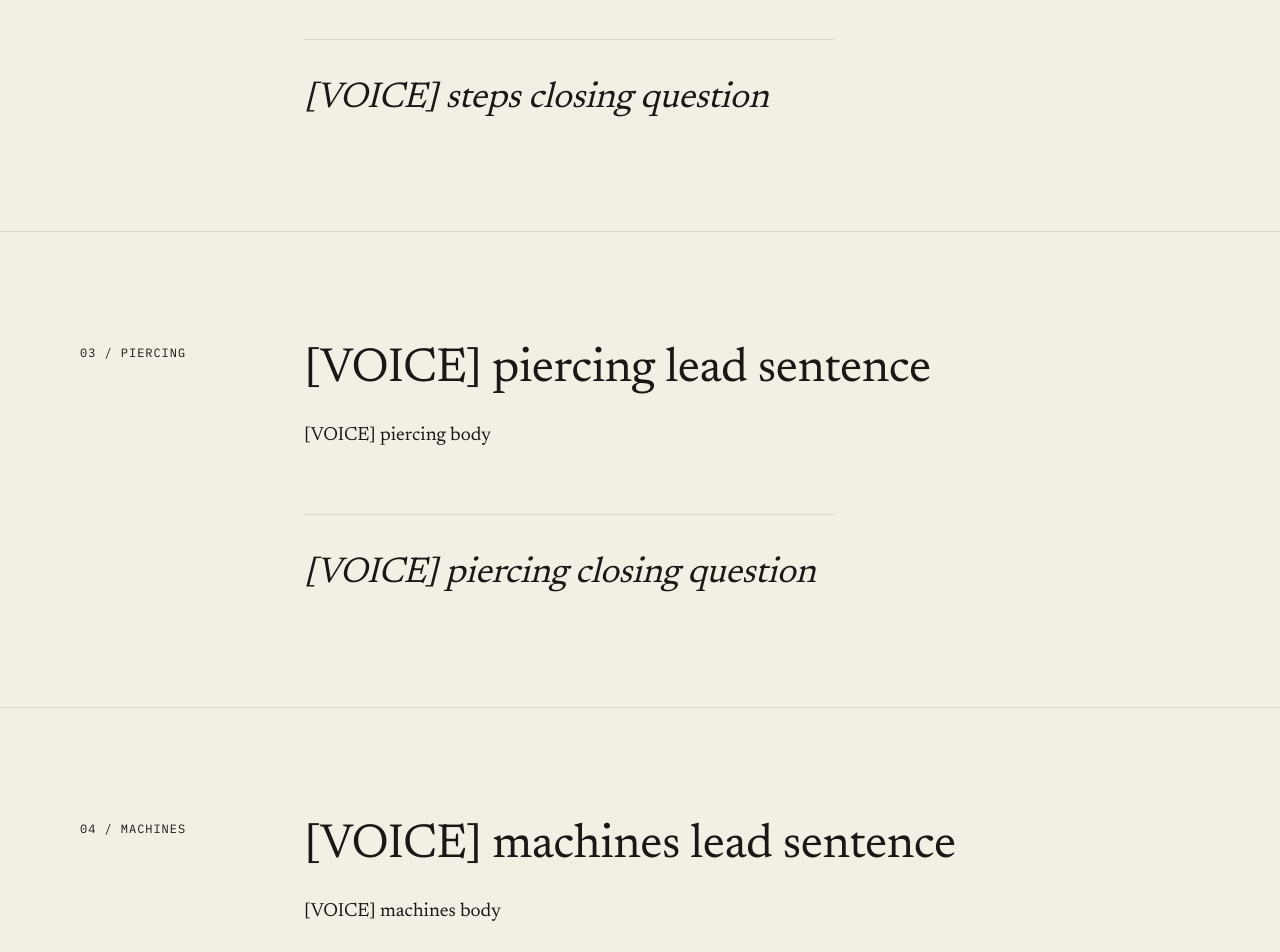
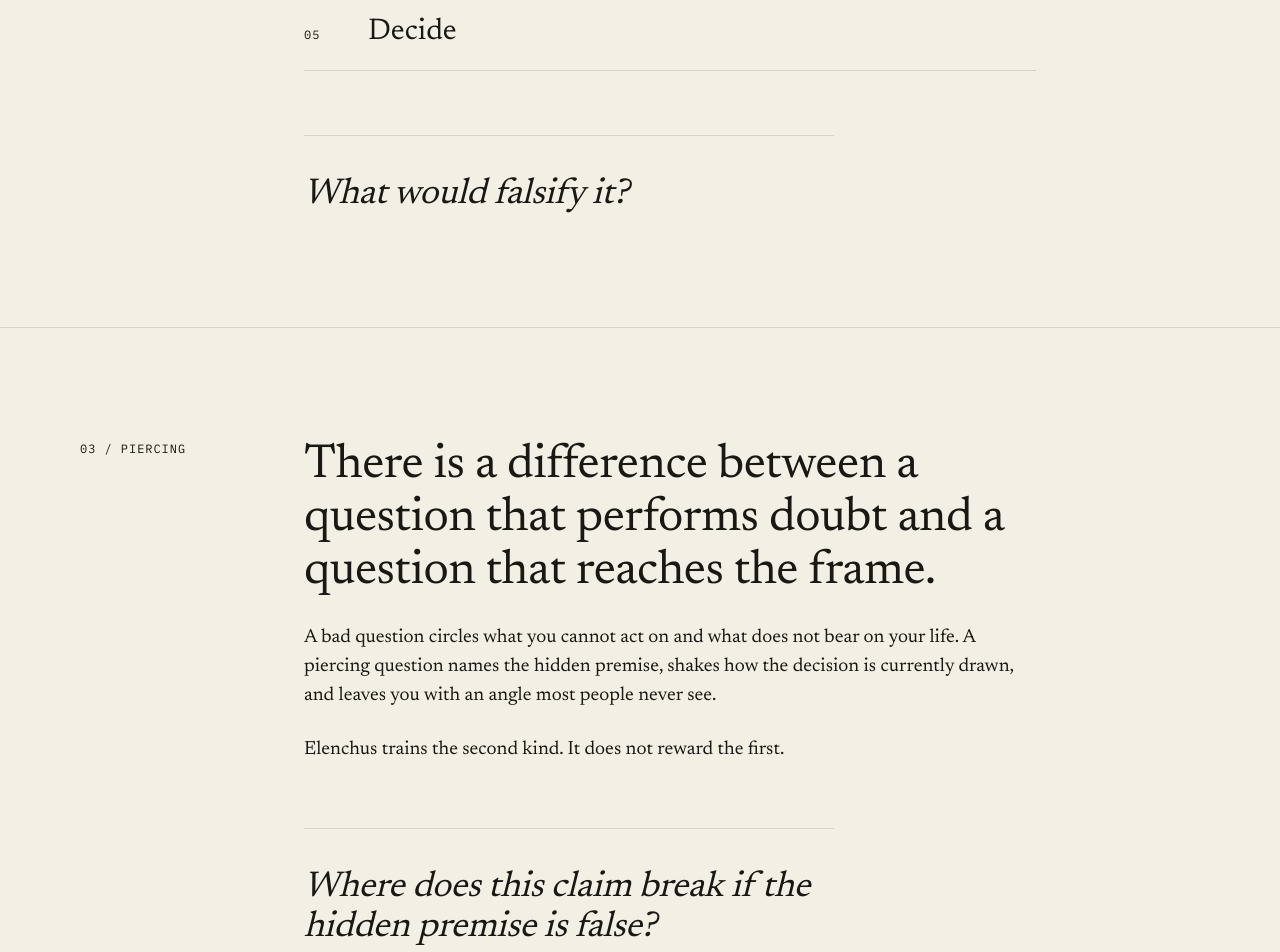
Before and after one commit to theravingrooster/elenchus-site, a Next.js app: page /method in a window 1280 px wide. Shown: the part 1120-2072 px from the top of the page. Built offline with nearby package versions, Linux system fonts and the light colour scheme.

Commit message:
copy: Ryan's Sep 25 text for Home, Method, Examine intro, Who, Ask (#17)

```diff
--- a/content/ask.ts
+++ b/content/ask.ts
@@ -1,13 +1,13 @@
 // Owner: Elenchus Voice. Route: /ask
 // Section labels (`NN / WORD`) are structural stand-ins from Studio; Voice may rename the word.
-// Spec: /docs/PAGES.md "`/ask`". Copy only: heading, one short paragraph, closing question.
+// Spec: /docs/PAGES.md "`/ask`". Copy only: heading, the line "It teaches you to question. That is it.", closing question.
 
 export const ask = {
   title: "Ask",
   intro: {
     label: "01 / ASK",
     heading: "Start from a statement you already believe.",
-    body: "Write it down, even if only for yourself. Define its terms. Name its source. Surface the assumption under it. Ask what would falsify it. Then decide. Do you still hold it, and on what grounds?",
+    body: "It teaches you to question. That is it.",
   },
   closing: {
     label: "02 / THE SECOND QUESTION",
--- a/content/for.ts
+++ b/content/for.ts
@@ -13,15 +13,25 @@ export const forPage = {
   sections: [
     {
       label: "02 / WHO",
-      lead: "[VOICE] who it is for, lead",
-      paragraphs: ["[VOICE] who it is for, body"],
-      question: "Which of your current beliefs have never been through the second question?",
+      lead: "For the eighteen-year-old who thought college would teach something that mattered and found a sequence of boxes instead.",
+      paragraphs: [
+        "They can feel the missing piece and cannot name it. Feeds hand them claims whose costs stay offstage. Parties arrive already finished. They do not want a side yet. They are looking for an anchor.",
+        "The anchor is not a feed, a party, or a fluent machine. You become it by pressing the next claim you already hold.",
+        "Also for students rewarded for the first polished answer. For operators who ship on a sentence no one tested. For anyone who notices they stop when the sentence sounds done.",
+        "Elenchus is not for everyone. It is hard on purpose.",
+      ],
+      question:
+        "Which of your current beliefs have never been through the second question?",
     },
     {
       label: "03 / NOT",
-      lead: "[VOICE] what it will not do, lead",
-      paragraphs: ["[VOICE] what it will not do, body"],
-      question: "What statement are you least willing to put under examination?",
+      lead: "We will not walk conspiracy circuits.",
+      paragraphs: [
+        "We will not promise a higher IQ. We will not make you look clever in a room. We will not pick a team for you. We will not answer the question so you can skip the work.",
+        "It teaches you to question. That is it.",
+      ],
+      question:
+        "What statement are you least willing to put under examination?",
     },
   ],
 };
--- a/content/home.ts
+++ b/content/home.ts
@@ -4,9 +4,13 @@
 
 export const home = {
   // PAGES.md: the display line. Do not stack a second motto on it.
-  display: "[VOICE] display line",
+  display: "Elenchus is bringing questioning back to the center of thinking.",
   // PAGES.md: three sentences, verbatim, one per entry. Each renders as its own paragraph.
-  sentences: ["[VOICE] sentence 1", "[VOICE] sentence 2", "[VOICE] sentence 3"],
+  sentences: [
+    "We start from a statement someone already believes — from institutions, media, peers, and machines — and ask what would have to be true for it to hold.",
+    "Critical thinking is the habit of refusing to stop at the first answer.",
+    "The questions we ask, not the things we memorize, are what matter.",
+  ],
   closing: {
     question: "What would have to be true for that to hold?",
   },
@@ -14,9 +18,12 @@ export const home = {
   second: {
     label: "02 / CLAIM",
     // Set large in serif, like a section heading.
-    lead: "[VOICE] second block lead sentence",
+    lead: "A claim can sound finished and still rest on an assumption you never agreed to.",
     // One entry per paragraph.
-    paragraphs: ["[VOICE] second block body"],
-    question: "[VOICE] second block closing question",
+    paragraphs: [
+      "If this works, a question appears when someone repeats a common assertion — and you follow it instead of dropping it. What looked held together opens. You see the cards. You get slower to put your name behind a trend, a group, or a doctrine that only survived the first glance.",
+    ],
+    question:
+      "Which claim did you let stand this week because it sounded complete?",
   },
 };
--- a/content/method.ts
+++ b/content/method.ts
@@ -7,7 +7,7 @@ export const method = {
   title: "Method",
   header: {
     label: "01 / METHOD",
-    heading: "[VOICE] page heading",
+    heading: "Test the claim against its own premises.",
   },
   steps: {
     label: "02 / STEPS",
@@ -19,20 +19,31 @@ export const method = {
       "Ask what would falsify it",
       "Decide",
     ],
-    question: "[VOICE] steps closing question",
+    question: "What would falsify it?",
   },
   // Piercing vs noise. `lead` is set large in serif; `paragraphs` is one entry per paragraph.
   piercing: {
     label: "03 / PIERCING",
-    lead: "[VOICE] piercing lead sentence",
-    paragraphs: ["[VOICE] piercing body"],
-    question: "[VOICE] piercing closing question",
+    lead: "There is a difference between a question that performs doubt and a question that reaches the frame.",
+    paragraphs: [
+      "A bad question circles what you cannot act on and what does not bear on your life. A piercing question names the hidden premise, shakes how the decision is currently drawn, and leaves you with an angle most people never see.",
+      "Elenchus trains the second kind. It does not reward the first.",
+    ],
+    question: "Where does this claim break if the hidden premise is false?",
   },
   // Optional (Method only). Set to null to drop the block.
   machines: {
     label: "04 / MACHINES",
-    lead: "[VOICE] machines lead sentence",
-    paragraphs: ["[VOICE] machines body"],
-    question: "[VOICE] machines closing question",
-  } as { label: string; lead: string; paragraphs: string[]; question: string } | null,
+    lead: "Institutions produce claims. Machines train on those claims and return them fluently.",
+    paragraphs: [
+      "Treat both as sources. Ask what would have to be true. A model that cannot survive the second question is incomplete, not oracular. Questioning is how you see the gap — and how you ask the next thing that improves the output.",
+    ],
+    question:
+      "What would have to be true for the sentence you just accepted from a model?",
+  } as {
+    label: string;
+    lead: string;
+    paragraphs: string[];
+    question: string;
+  } | null,
 };
--- a/content/practice.ts
+++ b/content/practice.ts
@@ -30,7 +30,7 @@ export const practice = {
   intro: {
     label: "01 / PRACTICE",
     heading: "Take one claim. Run the drill.",
-    body: "This is the habit, run once, slowly. Choose one of three claims. Scroll, and four questions follow, in order, then a stop to decide. Each question is asked of the claim, not of the person who said it, and a note shows what it found. The page stops before the answer. That part is yours. Nothing here is scored. There is no right response to reveal, only a decision to make. Which claim would you run next?",
+    body: "These are claims people already repeat. Watch the second question hit them. Do not look for a dunk. The page will not score you. It will not tell you that you are sharp. It will not hand you the answer. Follow the question that appears. Stop when you can decide.",
   },
   demo: {
     label: "02 / EXAMINE",
```
